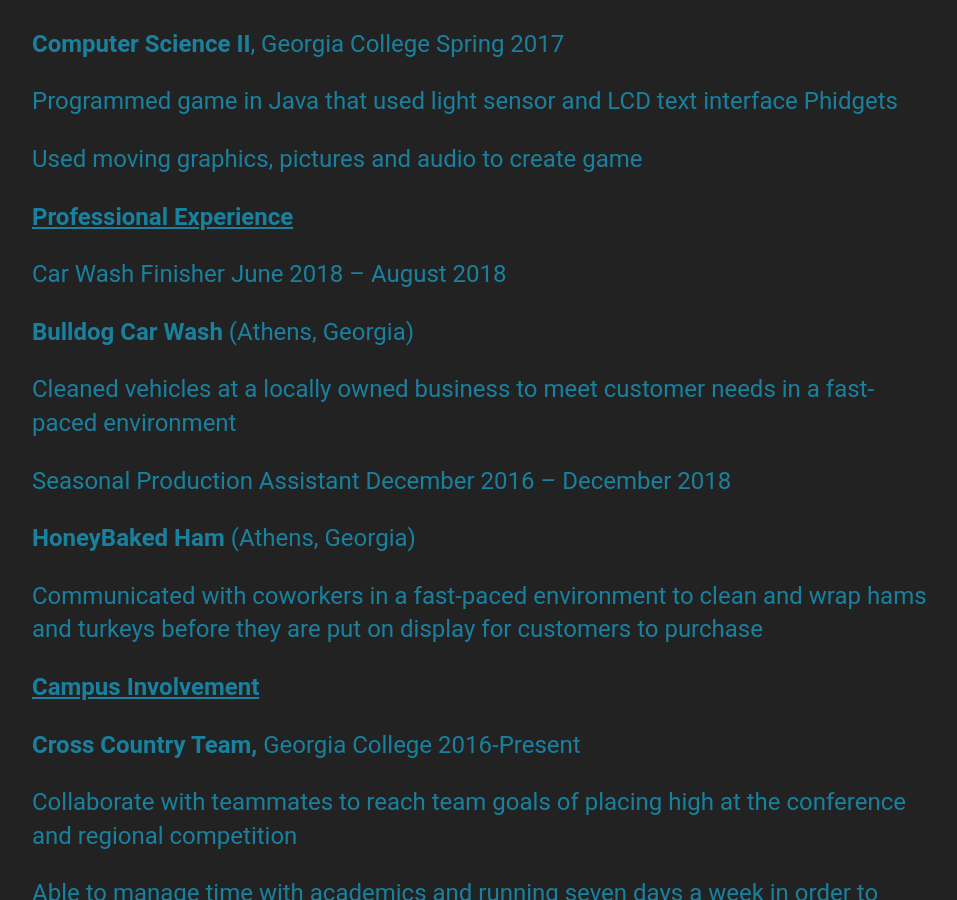
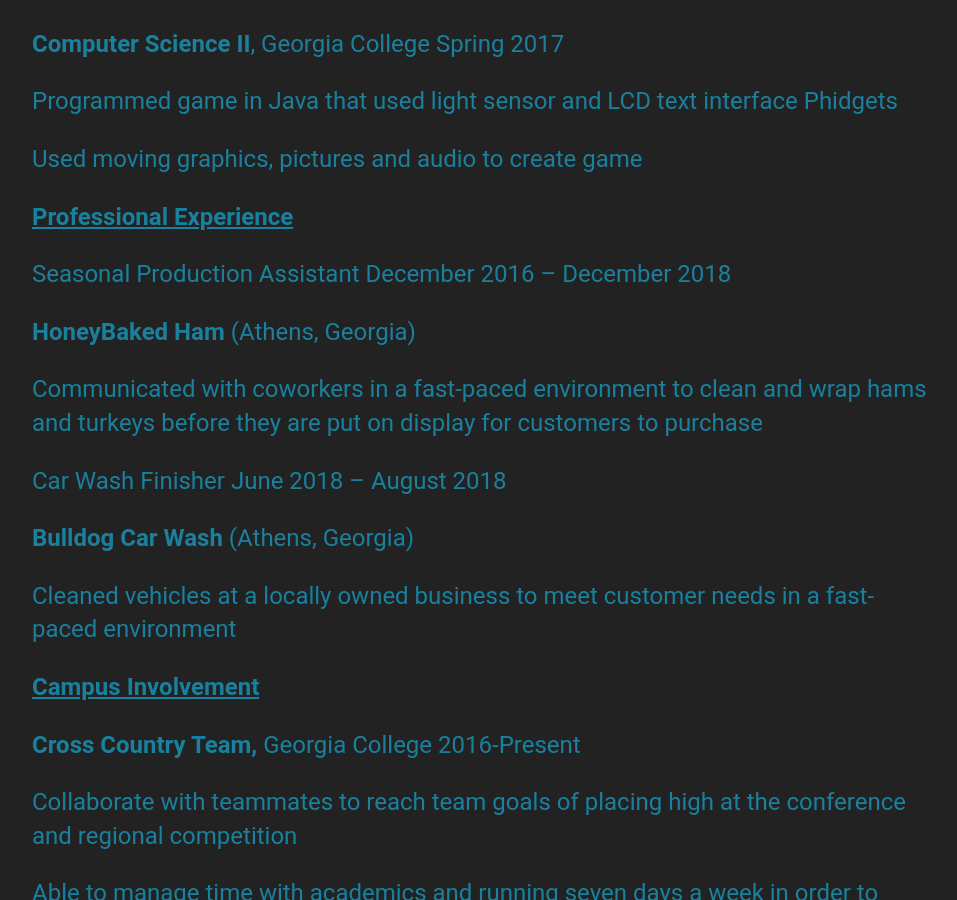
Before and after one commit to acow19/acow19.github.io, a Jekyll site: the page built from resume/index.html, in a window 1280 px wide and 900 px high, scrolled down 782 px. Shown: the whole window, without its empty margins (160-1117 px from the left). Built offline with Jekyll 4.4.1, drawn with Linux system fonts in a browser that asks for light colours.

Commit message:
Update index.html
Made minor changes to reflect my actual resume

```diff
--- a/resume/index.html
+++ b/resume/index.html
@@ -73,6 +73,17 @@
 <p>
     <strong><u>Professional Experience</u></strong>
 </p>
+    <p>
+    Seasonal Production Assistant December 2016 – December 2018
+</p>
+<p>
+    <strong>HoneyBaked Ham </strong>
+    (Athens, Georgia)<strong> </strong>
+</p>
+<p>
+     Communicated with coworkers in a fast-paced environment to clean and wrap
+    hams and turkeys before they are put on display for customers to purchase
+</p>
 <p>
     Car Wash Finisher<strong> </strong> June 2018 – August 2018
 </p>
@@ -84,17 +95,7 @@
      Cleaned vehicles at a locally owned business to meet customer needs in a
     fast-paced environment
 </p>
-<p>
-    Seasonal Production Assistant December 2016 – December 2018
-</p>
-<p>
-    <strong>HoneyBaked Ham </strong>
-    (Athens, Georgia)<strong> </strong>
-</p>
-<p>
-     Communicated with coworkers in a fast-paced environment to clean and wrap
-    hams and turkeys before they are put on display for customers to purchase
-</p>
+
 <p>
     <strong><u> </u></strong>
 </p>
```
